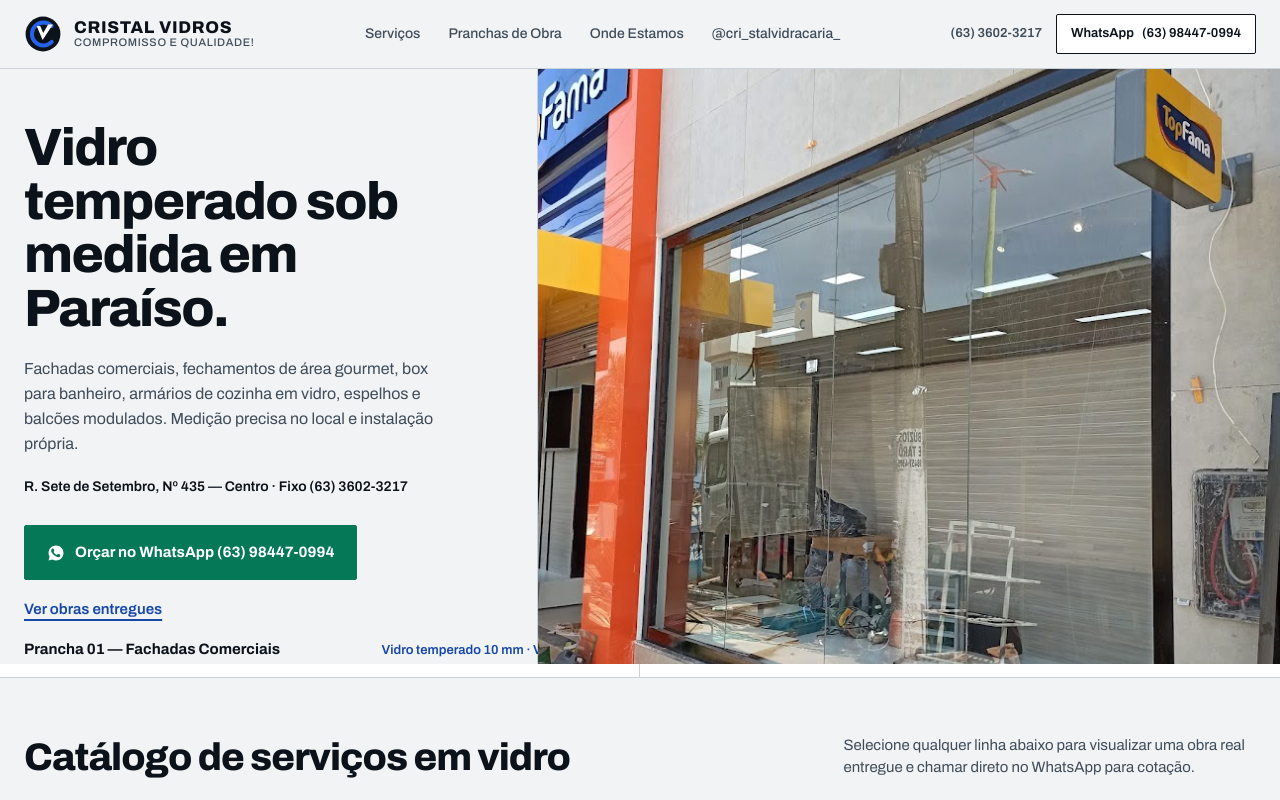
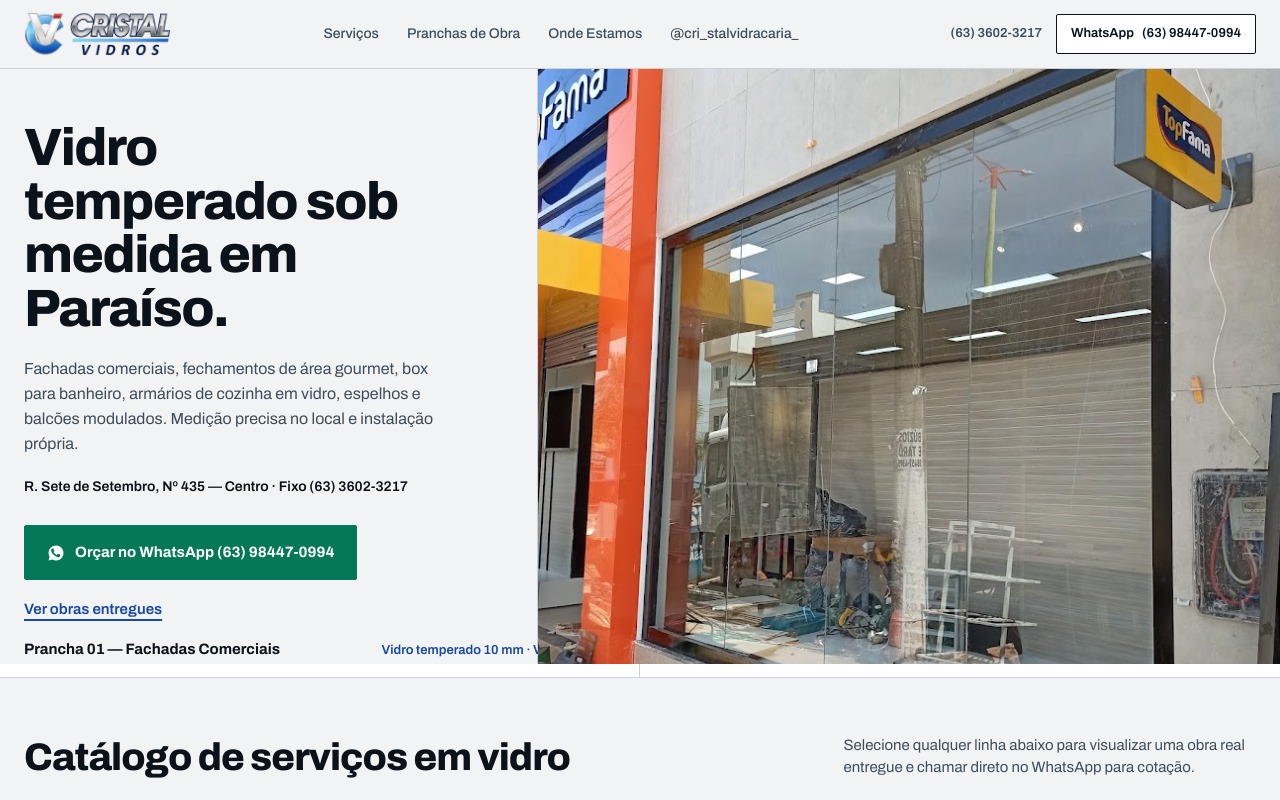
Before and after one commit to dluzgames/cristalvidros-site, a plain HTML site: page dist/index.html in a window 1280 px wide. Shown: the top 800 px of the page. Drawn offline with Linux system fonts and the light colour scheme.

Commit message:
Deploy Cristal Vidros site + proposta + artes

```diff
--- a/dist/index.html
+++ b/dist/index.html
@@ -91,30 +91,14 @@
     .brand {
       display: inline-flex;
       align-items: center;
-      gap: 12px;
       text-decoration: none;
       flex-shrink: 0;
     }
 
-    .brand-wordmark {
-      display: flex;
-      flex-direction: column;
-      line-height: 1.05;
-    }
-
-    .brand-name {
-      font-size: 17px;
-      font-weight: 800;
-      letter-spacing: 0.04em;
-      color: var(--ink);
-    }
-
-    .brand-sub {
-      font-size: 11px;
-      font-weight: 500;
-      letter-spacing: 0.06em;
-      color: var(--ink-secondary);
-      text-transform: uppercase;
+    .brand-logo {
+      height: 44px;
+      width: auto;
+      display: block;
     }
 
     .main-nav {
@@ -618,10 +602,7 @@
 
     @media (max-width: 720px) {
       .header-inner { padding: 0 14px; height: 58px; gap: 10px; }
-      .brand { gap: 8px; min-width: 0; }
-      .brand svg { width: 32px; height: 32px; flex-shrink: 0; }
-      .brand-name { font-size: 14px; }
-      .brand-sub { font-size: 11px; letter-spacing: 0.02em; }
+      .brand-logo { height: 34px; }
       .btn-header-wa { padding: 7px 10px; font-size: 12px; white-space: nowrap; }
       .btn-header-wa .wa-full-num { display: none; }
       .main-nav, .phone-link { display: none; }
@@ -663,15 +644,7 @@
   <header class="site-header">
     <div class="header-inner">
       <a href="#topo" class="brand">
-        <svg width="38" height="38" viewBox="0 0 48 48" fill="none" aria-hidden="true">
-          <circle cx="24" cy="24" r="22" fill="#0c121a" />
-          <path d="M35 14A14.5 14.5 0 1 0 35 34" stroke="#2563eb" stroke-width="5" stroke-linecap="round" />
-          <path d="M16 14L23.5 31.5L36.5 12H30.5L24.3 22.8L20.5 14H16Z" fill="#ffffff" />
-        </svg>
-        <div class="brand-wordmark">
-          <span class="brand-name">CRISTAL VIDROS</span>
-          <span class="brand-sub">Compromisso e Qualidade!</span>
-        </div>
+        <img src="assets/logo_cristal.png" alt="Cristal Vidros — Compromisso e Qualidade!" class="brand-logo" />
       </a>
 
       <nav class="main-nav" aria-label="Navegação principal">
```
Also changed, not shown: dist/proposta.html (+1 -0 lines), dist/assets/logo_cristal.png (added), 1 other file.
